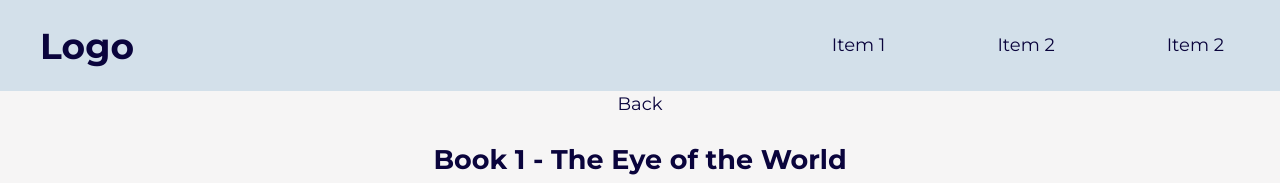
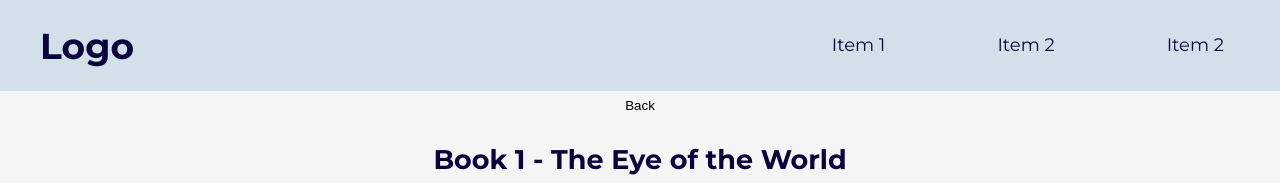
Before and after one commit to IvanaAndersson/React-books, a React (Create React App) app: page /book/1 in a window 1280 px wide. Shown: the top 183 px of the page. Built offline with nearby package versions, Linux system fonts and the light colour scheme; data requests are answered from the project's data file.

Commit message:
make go back button

```diff
--- a/src/components/BookDescription.js
+++ b/src/components/BookDescription.js
@@ -1,19 +1,23 @@
 import React from 'react'
-import {Link} from "react-router-dom"
+import { useHistory } from "react-router-dom"
 import { useParams } from 'react-router'
 import useFetch from '../hooks/useFetch'
 
 const BookDescription = () => {
   const { id } = useParams()
+  const history = useHistory();
+  const { data: book, error } = useFetch(`http://localhost:8000/books/${id}`)
 
-  const { data: book, error } = useFetch(`http://localhost:8000/books/${id}`)
+  const handleGoBack = () => {
+    history.go(-1)
+  }
   return (
     <div>
       { error && <div> {error} </div> }
       {
         book && (
         <section>
-          <Link to="/">Back</Link>
+          <button className="btn" onClick={handleGoBack}>Back </button>
           <h1> Book { id } - {book.title} </h1>
           <p> {book.description} </p>
         </section>
```
